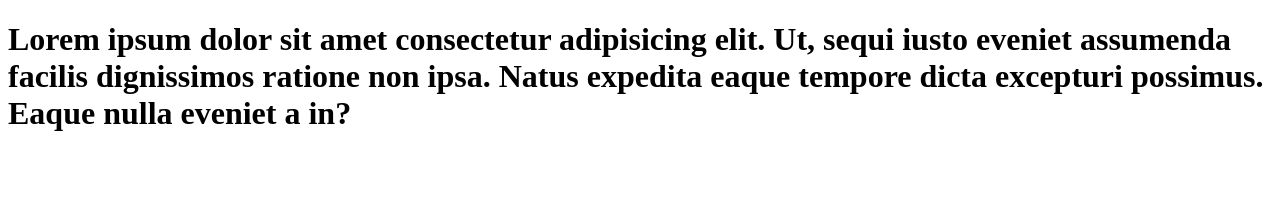
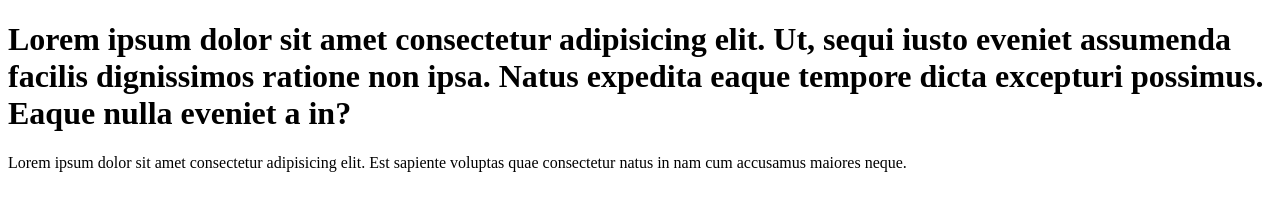
Before and after one commit to JK-dpj/Learn-git, a plain HTML site: page index.html in a window 1280 px wide. Drawn offline with Linux system fonts and the light colour scheme.

Commit message:
added paragraph

```diff
--- a/index.html
+++ b/index.html
@@ -7,5 +7,9 @@
 </head>
 <body>
     <h1>Lorem ipsum dolor sit amet consectetur adipisicing elit. Ut, sequi iusto eveniet assumenda facilis dignissimos ratione non ipsa. Natus expedita eaque tempore dicta excepturi possimus. Eaque nulla eveniet a in?</h1>
+    <p>
+        Lorem ipsum dolor sit amet consectetur adipisicing elit. Est sapiente voluptas quae consectetur natus in nam cum accusamus maiores neque.
+    </p>
+
 </body>
 </html>
```
